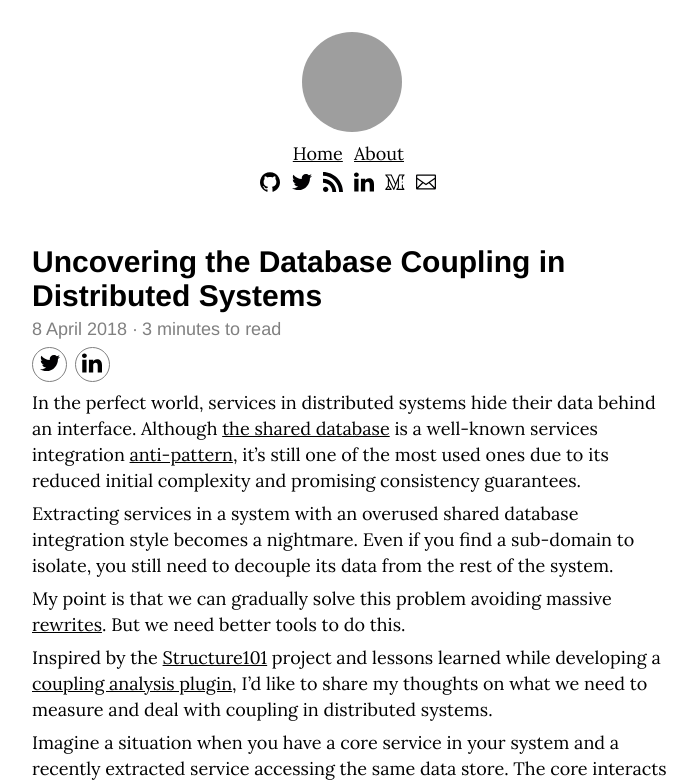
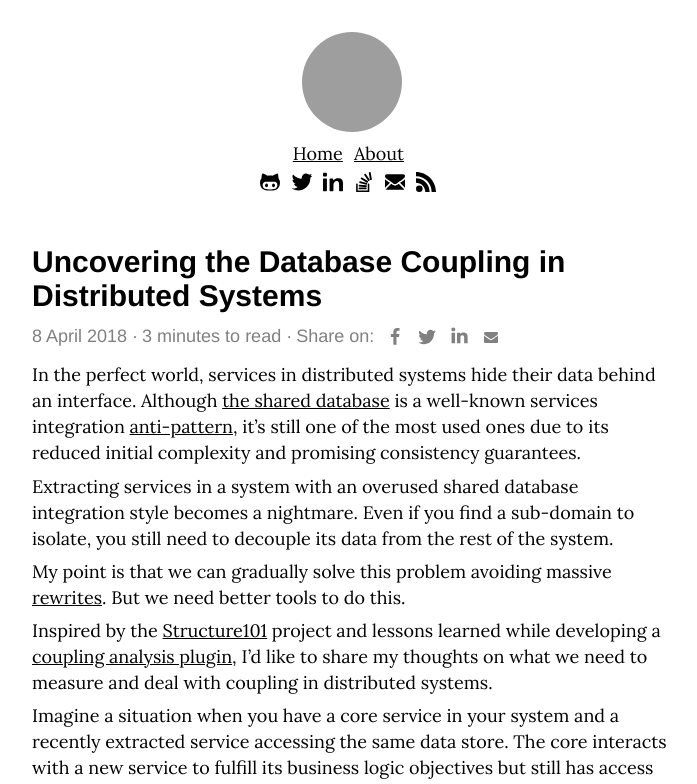
Before and after one commit to IlyaZinkovich/ilyazinkovich.github.io, a Jekyll site: the page built from _posts/2018/apr/2018-04-08-database-coupling.md, in a window 1280 px wide, cut to the strip 0-784 px from the top of the page. Shown: the whole strip, without its empty margins (288-985 px from the left). Built offline with Jekyll 4.4.1, drawn with Linux system fonts in a browser that asks for light colours; comment, search, counter and statistics services are not loaded; grey boxes are pictures that could not be loaded.

Commit message:
Fixed logos

```diff
--- a/_layouts/default.html
+++ b/_layouts/default.html
@@ -31,12 +31,12 @@
         </nav>
         <nav>
           <ul>
-            <li><a href="https://github.com/IlyaZinkovich" rel="nofollow" title="Fork me on GitHub"><img src="/images/github-logo.svg" class="social icon-github" alt="" itemprop="image"/></a></li>
-            <li><a href="https://twitter.com/intent/follow?screen_name=IlyaZinkovich" rel="nofollow" title="Follow me on Twitter"><img src="/images/twitter-logo.svg" class="social icon-twitter" alt="" itemprop="image"/></a></li>
-            <li><a href="/rss.xml" rel="nofollow" title="Subscribe to my RSS feed"><img src="/images/rss-logo.svg" class="social icon-rss" alt="" itemprop="image"/></a></li>
-            <li><a href="https://linkedin.com/in/ilyazinkovich" rel="nofollow" title="My LinkedIn profile"><img src="/images/linkedin-logo.svg" class="social icon-linkedin" alt="" itemprop="image"/></a></li>
-            <li><a href="https://medium.com/@ilyazinkovich" rel="nofollow" title="My Medium profile"><img src="/images/medium-logo.svg" class="social icon-medium" alt="" itemprop="image"/></a></li>
-            <li><a href="mailto:ilya.zinkovich@gmail.com" rel="nofollow" title="Email me"><img src="/images/email-logo.svg" class="social icon-email" alt="" itemprop="image"/></a></li>
+            <li><a href="https://github.com/IlyaZinkovich" rel="nofollow" title="Fork me on GitHub"><img src="/images/github-logo.svg" class="social" alt="" itemprop="image"/></a></li>
+            <li><a href="https://twitter.com/intent/follow?screen_name=IlyaZinkovich" rel="nofollow" title="Follow me on Twitter"><img src="/images/twitter-logo.svg" class="social" alt="" itemprop="image"/></a></li>
+            <li><a href="https://linkedin.com/in/ilyazinkovich" rel="nofollow" title="My LinkedIn profile"><img src="/images/linkedin-logo.svg" class="social" alt="" itemprop="image"/></a></li>
+            <li><a href="https://stackoverflow.com/users/4337243/ilya-zinkovich" rel="nofollow" title="My Stack Overflow profile"><img src="/images/stack-overflow-logo.svg" class="social" alt="" itemprop="image"/></a></li>
+            <li><a href="mailto:ilya.zinkovich@gmail.com" rel="nofollow" title="Email me"><img src="/images/email-logo.svg" class="social" alt="" itemprop="image"/></a></li>
+            <li><a href="/rss.xml" rel="nofollow" title="Subscribe to my RSS feed"><img src="/images/rss-logo.svg" class="social" alt="" itemprop="image"/></a></li>
           </ul>
         </nav>
         <form method="get" action="https://www.google.com/search" style="display:none">
--- a/_layouts/post.html
+++ b/_layouts/post.html
@@ -2,6 +2,12 @@
 layout: default
 comments: true
 ---
+
+{% if include.pageurl != nil and include.pageurl != '' %}
+    {% assign pageurl = include.pageurl %}
+{% else %}
+    {% assign pageurl = page.url %}
+{% endif %}
 
 <article itemscope="" itemtype="http://schema.org/BlogPosting">
   <meta itemprop="image" content=""/>
@@ -20,24 +26,17 @@
         {{ words | plus: 180 | divided_by: 180 | plus: 1 | append: ' minutes to read' }}
         {% endunless %}
       </li>
+      <li>
+        <span>Share on:</span>
+        <div id="share-buttons">
+            <div class="facebook" title="Share this on Facebook" onclick="window.open('http://www.facebook.com/share.php?u={{ site.url }}{{ pageurl }}');"><svg viewBox="0 0 1792 1792" xmlns="http://www.w3.org/2000/svg"><path d="M1343 12v264h-157q-86 0-116 36t-30 108v189h293l-39 296h-254v759h-306v-759h-255v-296h255v-218q0-186 104-288.5t277-102.5q147 0 228 12z"/></svg></div>
+            <div class="twitter" title="Share this on Twitter" onclick="window.open('http://twitter.com/home?status={{ site.url }}{{ pageurl }}');"><svg viewBox="0 0 1792 1792" xmlns="http://www.w3.org/2000/svg"><path d="M1684 408q-67 98-162 167 1 14 1 42 0 130-38 259.5t-115.5 248.5-184.5 210.5-258 146-323 54.5q-271 0-496-145 35 4 78 4 225 0 401-138-105-2-188-64.5t-114-159.5q33 5 61 5 43 0 85-11-112-23-185.5-111.5t-73.5-205.5v-4q68 38 146 41-66-44-105-115t-39-154q0-88 44-163 121 149 294.5 238.5t371.5 99.5q-8-38-8-74 0-134 94.5-228.5t228.5-94.5q140 0 236 102 109-21 205-78-37 115-142 178 93-10 186-50z"/></svg></div>
+            <div class="linkedin" title="Share this on Linkedin" onclick="window.open('https://www.linkedin.com/shareArticle?mini=true&url={{ site.url }}{{ pageurl }}&title=&summary=&source=');"><svg viewBox="0 0 1792 1792" xmlns="http://www.w3.org/2000/svg"><path d="M477 625v991h-330v-991h330zm21-306q1 73-50.5 122t-135.5 49h-2q-82 0-132-49t-50-122q0-74 51.5-122.5t134.5-48.5 133 48.5 51 122.5zm1166 729v568h-329v-530q0-105-40.5-164.5t-126.5-59.5q-63 0-105.5 34.5t-63.5 85.5q-11 30-11 81v553h-329q2-399 2-647t-1-296l-1-48h329v144h-2q20-32 41-56t56.5-52 87-43.5 114.5-15.5q171 0 275 113.5t104 332.5z"/></svg></div>
+            <div class="mail" title="Share this through Email" onclick="window.open('mailto:?&body={{ site.url }}{{ pageurl }}');"><svg viewBox="0 0 1792 1792" xmlns="http://www.w3.org/2000/svg"><path d="M1792 710v794q0 66-47 113t-113 47h-1472q-66 0-113-47t-47-113v-794q44 49 101 87 362 246 497 345 57 42 92.5 65.5t94.5 48 110 24.5h2q51 0 110-24.5t94.5-48 92.5-65.5q170-123 498-345 57-39 100-87zm0-294q0 79-49 151t-122 123q-376 261-468 325-10 7-42.5 30.5t-54 38-52 32.5-57.5 27-50 9h-2q-23 0-50-9t-57.5-27-52-32.5-54-38-42.5-30.5q-91-64-262-182.5t-205-142.5q-62-42-117-115.5t-55-136.5q0-78 41.5-130t118.5-52h1472q65 0 112.5 47t47.5 113z"/></svg></div>
+        </div>
+      </li>
     </ul>
   </div>
-  <nav class="buttons notranslate desktop-only share">
-    <a href="https://twitter.com/share?url={{ site.url }}{{ page.url }}&amp;text={{ page.title | cgi_escape }}"
-      title="Share on Twitter" class="button" rel="nofollow">
-      <span class="count count-twitter">0</span>
-      <i class="icon icon-twitter notranslate" aria-hidden="true">
-        <img src="/images/twitter-logo.svg" class="social icon-twitter" alt="" itemprop="image"/>
-      </i>
-    </a>
-    <a href="https://www.linkedin.com/cws/share?url={{ site.url }}{{ page.url }}"
-      title="Share on LinkedIn" class="button" rel="nofollow">
-      <span class="count count-linkedin">0</span>
-      <i class="icon icon-linkedin notranslate" aria-hidden="true">
-        <img src="/images/linkedin-logo.svg" class="social icon-linkedin" alt="" itemprop="image"/>
-      </i>
-    </a>
-  </nav>
   {{ content }}
 </article>
 
--- a/css/main.scss
+++ b/css/main.scss
@@ -205,43 +205,30 @@
       right: .3 * $em;
       top: -.7 * $em;
     }
-
-    .icon {
-      $size: 35px;
-      border: 1px solid $gray;
-      border-radius: 50%;
-      color: $gray;
-      display: inline-block;
-      height: $size;
-      width: $size;
-      margin-right: .2 * $em;
-      padding: 5px;
-      text-align: center;
-      vertical-align: middle;
-
-      &:hover {
-        background-color: $gray;
-        color: $white;
-      }
-    }
-
-    .icon::before {
-      font-size: $em;
-      line-height: 1.2 * $em;
-    }
-
-    .icon-twitter:hover { color: #00aced; }
-    .icon-stackoverflow:hover { color: #f48024; }
-    .icon-github:hover { color: #800080; }
-    .icon-facebook:hover { color: #3b5998; }
-    .icon-linkedin:hover { color: #007bb6; }
-    .icon-instagram:hover { color: #fd1d1d; }
-    .icon-rss:hover { color: #f60; }
-    .icon-reddit:hover { color: #cee3f8; }
-    .icon-pinterest:hover { color: #c92228; }
-    .icon-youtube:hover { color: #e52d27; }
-    .icon-angellist:hover { color: #6694ca; }
-    .icon-gitter:hover { color: #ff006e; }
-    .icon-podcast:hover { color: #f50; }
   }
 }
+
+#share-buttons {display: inline-block; vertical-align: middle; }
+#share-buttons:after {content: ""; display: block; clear: both;}
+#share-buttons > div {
+    position: relative;
+    text-align: left;
+    height: 36px;
+    width: 32px;
+    float: left;
+    text-align: center;
+}
+#share-buttons > div > svg {height: 16px; fill: gray; margin-top: 10px;}
+#share-buttons > div:hover {cursor: pointer;}
+#share-buttons > div.facebook:hover > svg {fill: #3B5998;}
+#share-buttons > div.twitter:hover > svg {fill: #55ACEE;}
+#share-buttons > div.linkedin:hover > svg {fill: #0077b5;}
+#share-buttons > div.pinterest:hover > svg {fill: #CB2027;}
+#share-buttons > div.gplus:hover > svg {fill: #dd4b39;}
+#share-buttons > div.mail:hover > svg {fill: #7D7D7D;}
+#share-buttons > div.instagram:hover > svg {fill: #C73B92;}
+#share-buttons > div.facebook > svg {height: 18px; margin-top: 9px;}
+#share-buttons > div.twitter > svg {height: 20px; margin-top: 8px;}
+#share-buttons > div.linkedin > svg {height: 19px; margin-top: 7px;}
+#share-buttons > div.pinterest > svg {height: 20px; margin-top: 9px;}
+#share-buttons > div.mail > svg {height: 14px; margin-top: 11px;}
```
Also changed, not shown: _posts/2020/2020-06-07-deliveries-dispatching-evolution.md (+4 -5 lines), index.html (+9 -0 lines), images/avatar.jpg (deleted), images/email-logo.svg, images/github-logo.svg, images/linkedin-logo.svg, images/medium-logo.svg (deleted), images/rss-logo.svg, images/stack-overflow-logo.svg (added), images/twitter-logo.svg.
